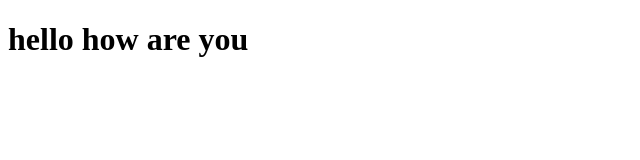
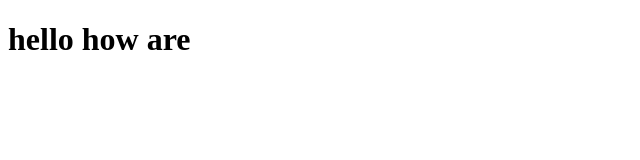
Before and after one commit to ganuborade/food_delivery, a website: page index.html in a window 1280 px wide. Shown: the full height of the page, 0-640 px from the left. Drawn offline with Linux system fonts and the light colour scheme.

```diff
--- a/index.html
+++ b/index.html
@@ -8,6 +8,6 @@
 </head>
 <body>
 
-<h1>hello how are you <h1>
+<h1>hello how are <h1>
  </body>
 </html>
```
